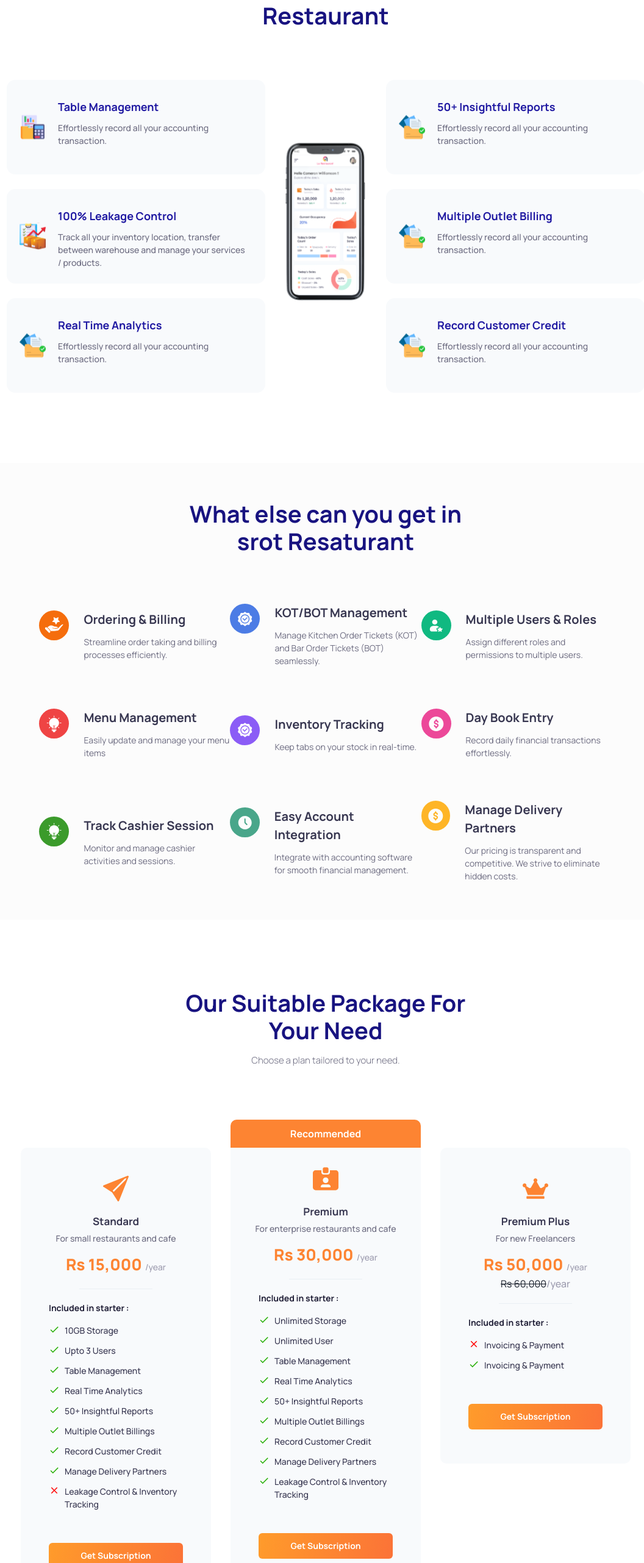
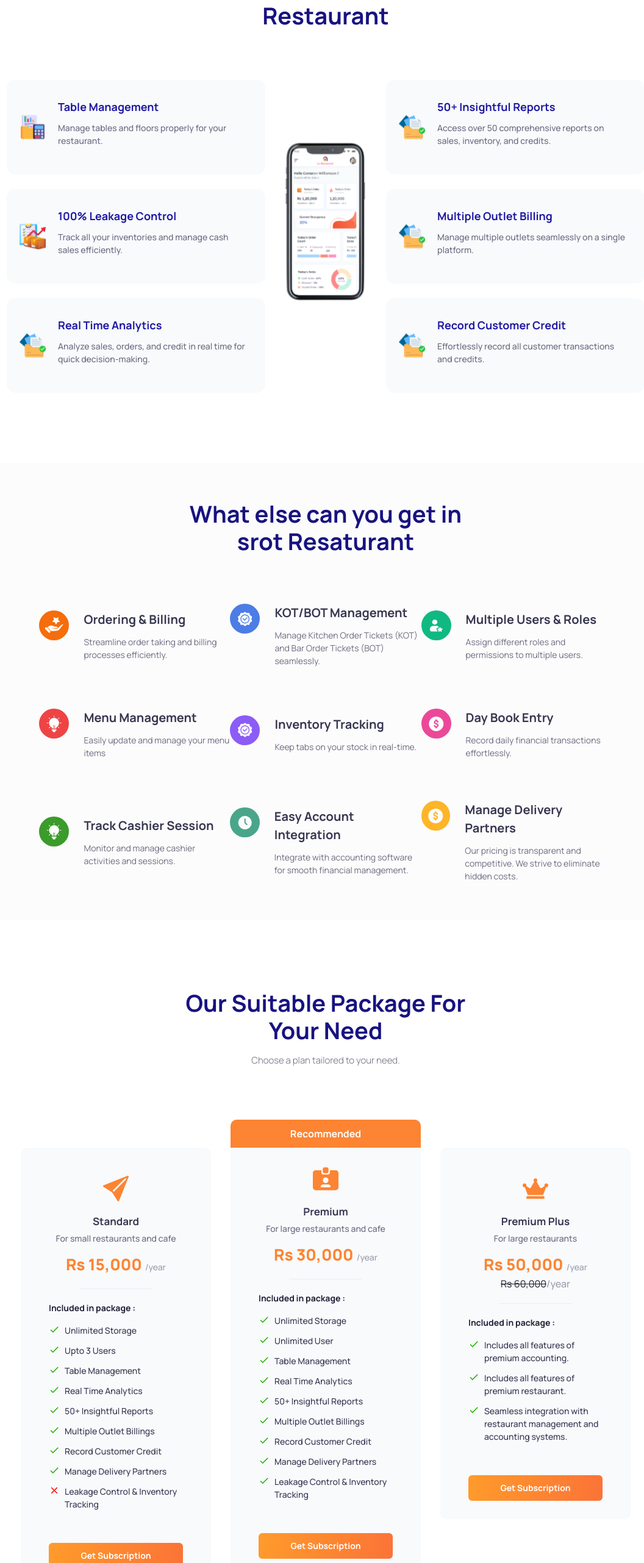
Before and after one commit to gsauarv/test-srot, a Next.js app: page /restaurant in a window 1280 px wide. Shown: the part 812-3375 px from the top of the page at 61% size, without its empty margins (106-1162 px from the left). Built offline with nearby package versions, Linux system fonts and the light colour scheme.

Commit message:
content updated

```diff
--- a/app/page.js
+++ b/app/page.js
@@ -1,5 +1,4 @@
 import AppBanner from "@/components/accounting/AppBanner";
-import BlogSection from "@/components/home/BlogSection";
 import BrandCarasoul from "@/components/home/BrandCarasoul";
 import CustomerReview from "@/components/home/CustomerReview";
 import FaqsSection from "@/components/home/FaqsSection";
@@ -18,7 +17,7 @@ export default function Home() {
       <PlatformSection />
       <WhyChooseSection />
       <CustomerReview />
-      <BlogSection />
+      {/* <BlogSection /> */}
       <BrandCarasoul />
       <FaqsSection />
       <AppBanner />
--- a/components/accounting/ExploreMore.js
+++ b/components/accounting/ExploreMore.js
@@ -13,7 +13,8 @@ const ExploreMore = ({ isRestaurantPage = false }) => {
   const accounting_card_data = [
     {
       title: "Accounting",
-      description: "Simplify cash flow, revenue, balance sheet, and profit/loss",
+      description:
+        "Simplify cash flow, revenue, balance sheet, and profit/loss",
       image: ExploreAcc,
     },
 
@@ -26,22 +27,26 @@ const ExploreMore = ({ isRestaurantPage = false }) => {
 
     {
       title: "Documents",
-      description: "Keep all the documents related to the bills and reports with our adequate storage",
+      description:
+        "Keep all the documents related to the bills and reports with our adequate storage",
       image: Document,
     },
     {
       title: "Insightful Reports",
-      description: "Get 100+ Reports like Balance Sheet, Income Statement, Cashflow and so on.",
+      description:
+        "Get 100+ Reports like Balance Sheet, Income Statement, Cashflow and so on.",
       image: Document,
     },
     {
       title: "Assets Management",
-      description: "Manage your assets and calculate customizable depreciation ",
+      description:
+        "Manage your assets and calculate customizable depreciation ",
       image: Document,
     },
     {
       title: "Payroll Management",
-      description: "Manage your Employees data and calculate payroll with Deduction and Taxes",
+      description:
+        "Manage your Employees data and calculate payroll with Deduction and Taxes",
       image: Document,
     },
   ];
@@ -49,35 +54,37 @@ const ExploreMore = ({ isRestaurantPage = false }) => {
   const res_card_data = [
     {
       title: "Table Management",
-      description: "Effortlessly record all your accounting transaction.",
+      description: "Manage tables and floors properly for your restaurant.",
       image: ExploreAcc,
     },
 
     {
       title: "100% Leakage Control",
       description:
-        "Track all your inventory location,  transfer between warehouse and manage your services / products.",
+        "Track all your inventories and manage cash sales efficiently.",
       image: Inventory,
     },
 
     {
       title: "Real Time Analytics",
-      description: "Effortlessly record all your accounting transaction.",
+      description:
+        "Analyze sales, orders, and credit in real time for quick decision-making.",
       image: Document,
     },
     {
       title: "50+ Insightful Reports",
-      description: "Effortlessly record all your accounting transaction.",
+      description:
+        "Access over 50 comprehensive reports on sales, inventory, and credits.",
       image: Document,
     },
     {
       title: "Multiple Outlet Billing",
-      description: "Effortlessly record all your accounting transaction.",
+      description: "Manage multiple outlets seamlessly on a single platform.",
       image: Document,
     },
     {
       title: "Record Customer Credit",
-      description: "Effortlessly record all your accounting transaction.",
+      description: "Effortlessly record all customer transactions and credits.",
       image: Document,
     },
   ];
--- a/components/accounting/PackageSection.js
+++ b/components/accounting/PackageSection.js
@@ -13,13 +13,13 @@ const PackageSection = ({ title = true, isRestaurantPage }) => {
       price: "15,000",
       items: [
         { title: "Unlimited User", included: true },
-        { title: "10GB Storage", included: true },
+        { title: "5GB Storage", included: true },
         { title: "Double-entry book keeping", included: true },
         { title: "Track Sales, Purchase, Returns, Voids", included: true },
         { title: "Documents & Files Manager", included: true },
         { title: "Add Unlimited Services", included: true },
         { title: "Assets and Depriciation Management", included: true },
-        { title: "Transactions limit 15,000/year", included: true },
+        { title: "Transactions limit 10,000/year", included: true },
         { title: "Free Remote Training & Support", included: true },
         { title: "Inventory Management & Tracking", included: false },
         { title: "Warehouse Management", included: false },
@@ -39,13 +39,13 @@ const PackageSection = ({ title = true, isRestaurantPage }) => {
       isRecommended: true,
       items: [
         { title: "Unlimited User", included: true },
-        { title: "10GB Storage", included: true },
+        { title: "15GB Storage", included: true },
         { title: "Double-entry book keeping", included: true },
         { title: "Track Sales, Purchase, Returns, Voids", included: true },
         { title: "Documents & Files Manager", included: true },
         { title: "Add Unlimited Services", included: true },
         { title: "Assets and Depriciation Management", included: true },
-        { title: "Transactions limit 15,000/year", included: true },
+        { title: "Transactions limit 30,000/year", included: true },
         {
           title: "Free Remote/Office Training & Remote Support",
           included: true,
@@ -85,7 +85,7 @@ const PackageSection = ({ title = true, isRestaurantPage }) => {
       subtitle: "For small restaurants and cafe",
       price: "15,000",
       items: [
-        { title: "10GB Storage", included: true },
+        { title: "Unlimited Storage", included: true },
         { title: "Upto 3 Users", included: true },
         { title: "Table Management", included: true },
         { title: "Real Time Analytics", included: true },
@@ -100,7 +100,7 @@ const PackageSection = ({ title = true, isRestaurantPage }) => {
 
     {
       name: "Premium",
-      subtitle: "For enterprise restaurants and cafe",
+      subtitle: "For large restaurants and cafe",
       price: "30,000",
       isRecommended: true,
       items: [
@@ -119,13 +119,24 @@ const PackageSection = ({ title = true, isRestaurantPage }) => {
 
     {
       name: "Premium Plus",
-      subtitle: "For new Freelancers",
+      subtitle: "For large restaurants",
       price: "50,000",
       deducted_price: "60,000",
 
       items: [
-        { title: "Invoicing & Payment", included: false },
-        { title: "Invoicing & Payment", included: true },
+        {
+          title: "Includes all features of premium accounting.",
+          included: true,
+        },
+        {
+          title: "Includes all features of premium restaurant.",
+          included: true,
+        },
+        {
+          title:
+            "Seamless integration with restaurant management and accounting systems.",
+          included: true,
+        },
       ],
       icon: <FaCrown />,
     },
@@ -363,7 +374,7 @@ const PackageCard = ({
               <Text
                 sx={{ color: "#201F37", fontSize: "14px", fontWeight: 700 }}
               >
-                Included in starter :
+                Included in package :
               </Text>
             )}
 
--- a/components/pricing/PricingLandingSection.js
+++ b/components/pricing/PricingLandingSection.js
@@ -22,14 +22,13 @@ const PricingLandingSection = () => {
 
   const ACCOUNTING_TERMS_AND_CON = [
     "13% VAT is applicable in all prices unless otherwise specified.",
-    "Lifetime subscription will cover 10 Years period.",
     "Active transactions refers to all transactions in which accounting entry are effected.",
     "All payments have to be made in advance without any deduction or set-off (except for Tax withholding if applicable).",
   ];
 
   const RES_TERMS_AND_CON = [
     "13% VAT is applicable in all prices unless otherwise specified.",
-    "Lifetime subscription will cover 10 Years period.",
+    "The prices mentioned above apply to individual restaurant outlets.",
   ];
   return (
     <>
```
Also changed, not shown: components/contact/ContactLandingSection.js (+4 -4 lines), components/home/PlatformSection.js (+9 -8 lines).
